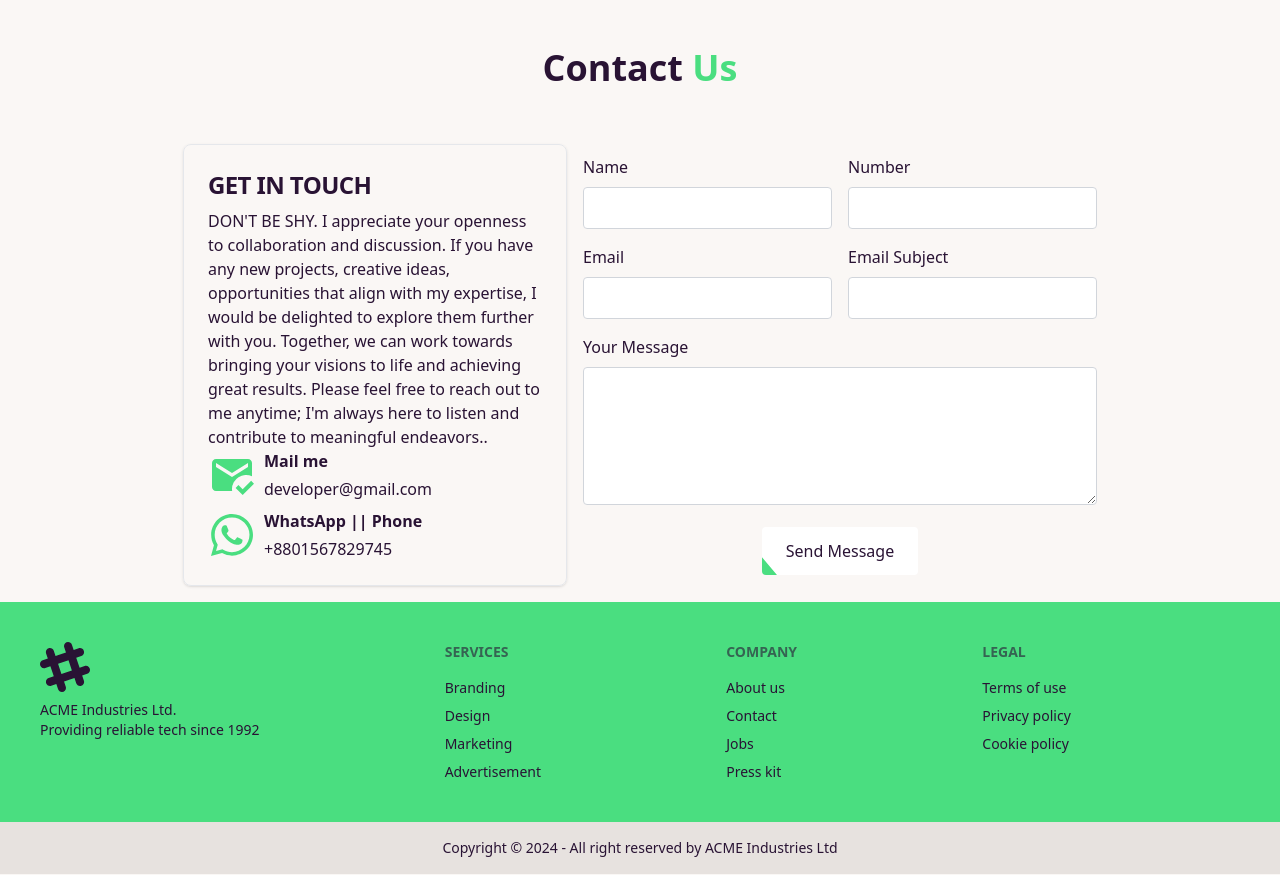
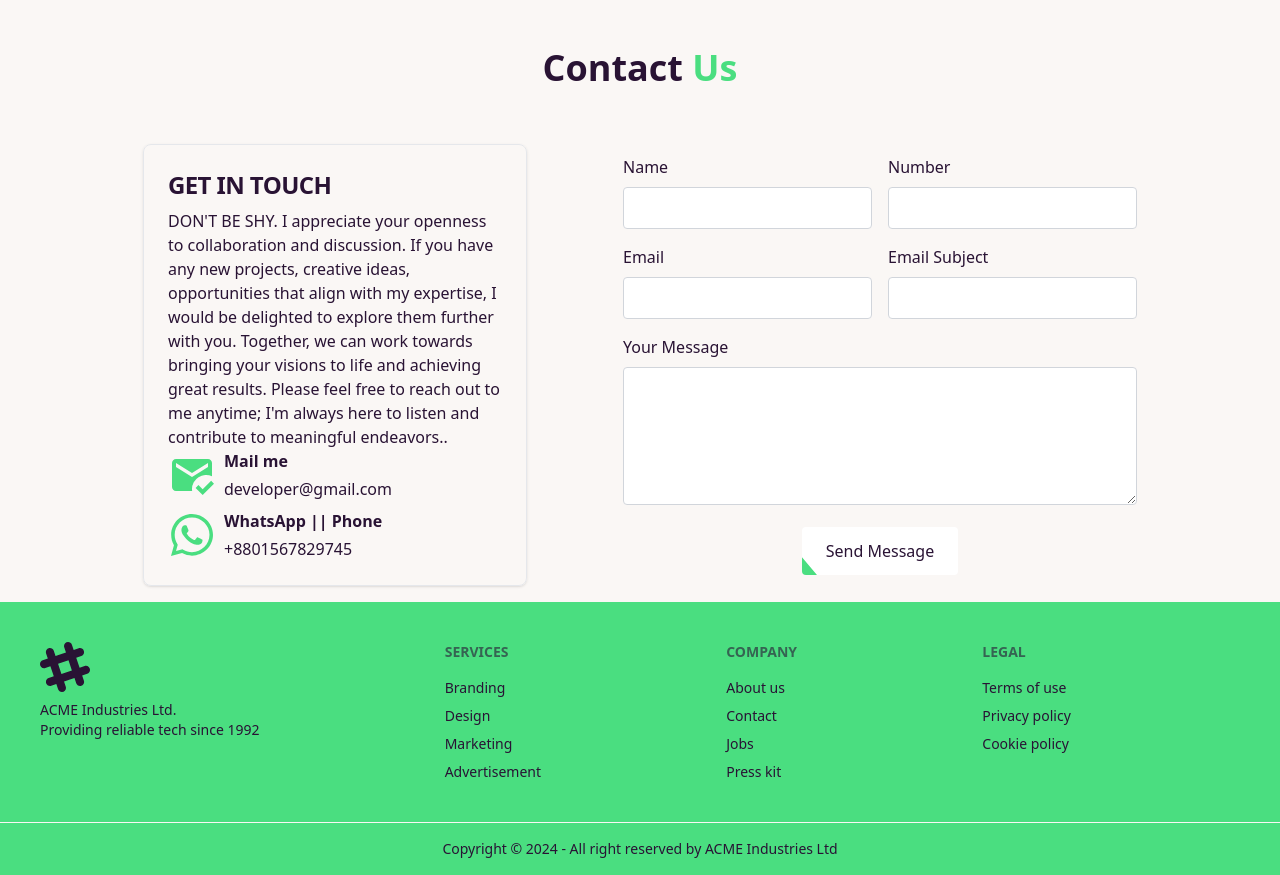
Before and after one commit to taskinahmadalfaruqe/kito-green-tea, a React (Vite) app: page / in a window 1280 px wide. Shown: the part 480-1355 px from the top of the page. Built offline with nearby package versions, Linux system fonts and the light colour scheme; no server answers.

Commit message:
create about page and products page

```diff
--- /dev/null
+++ b/src/Pages/About/About.jsx
@@ -0,0 +1,11 @@
+import React from 'react';
+
+const About = () => {
+    return (
+        <div>
+            <h1 className="font-bold text-4xl text-center py-10">This is about</h1>
+        </div>
+    );
+};
+
+export default About;
--- a/src/components/Contact/Contact.jsx
+++ b/src/components/Contact/Contact.jsx
@@ -13,7 +13,7 @@ const Contact = () => {
                 <Zoom>
                 <h2 className='text-center  font-bold text-4xl my-10'>Contact <span className='text-[#4ADE80]'>Us</span></h2>
                 </Zoom>
-                <div className='hero-content flex-col lg:flex-row-reverse'>
+                <div className='hero-content flex-col lg:flex-row-reverse gap-24'>
                     <Slide direction='right'>
                         <form >
 
--- a/src/shared/Footer.jsx
+++ b/src/shared/Footer.jsx
@@ -29,7 +29,8 @@ const Footer = () => {
                     <a className="link link-hover">Cookie policy</a>
                 </nav>
             </footer>
-            <footer className="footer footer-center p-4 bg-base-300 text-base-content">
+            <hr className='w-fit'/>
+            <footer className="footer footer-center p-4 bg-green-400 text-base-content">
                 <aside>
                     <p>Copyright © 2024 - All right reserved by ACME Industries Ltd</p>
                 </aside>
```
Also changed, not shown: src/Router/router.jsx (+15 -0 lines).
